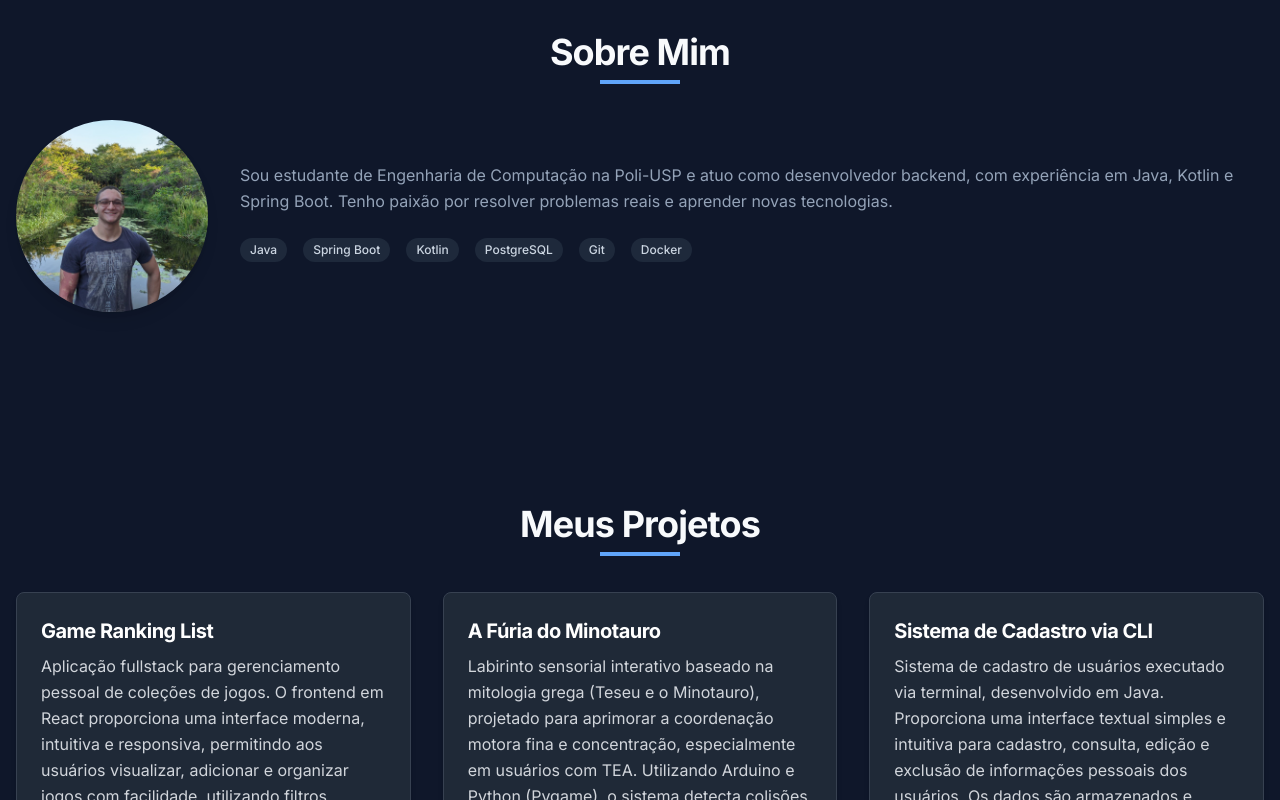
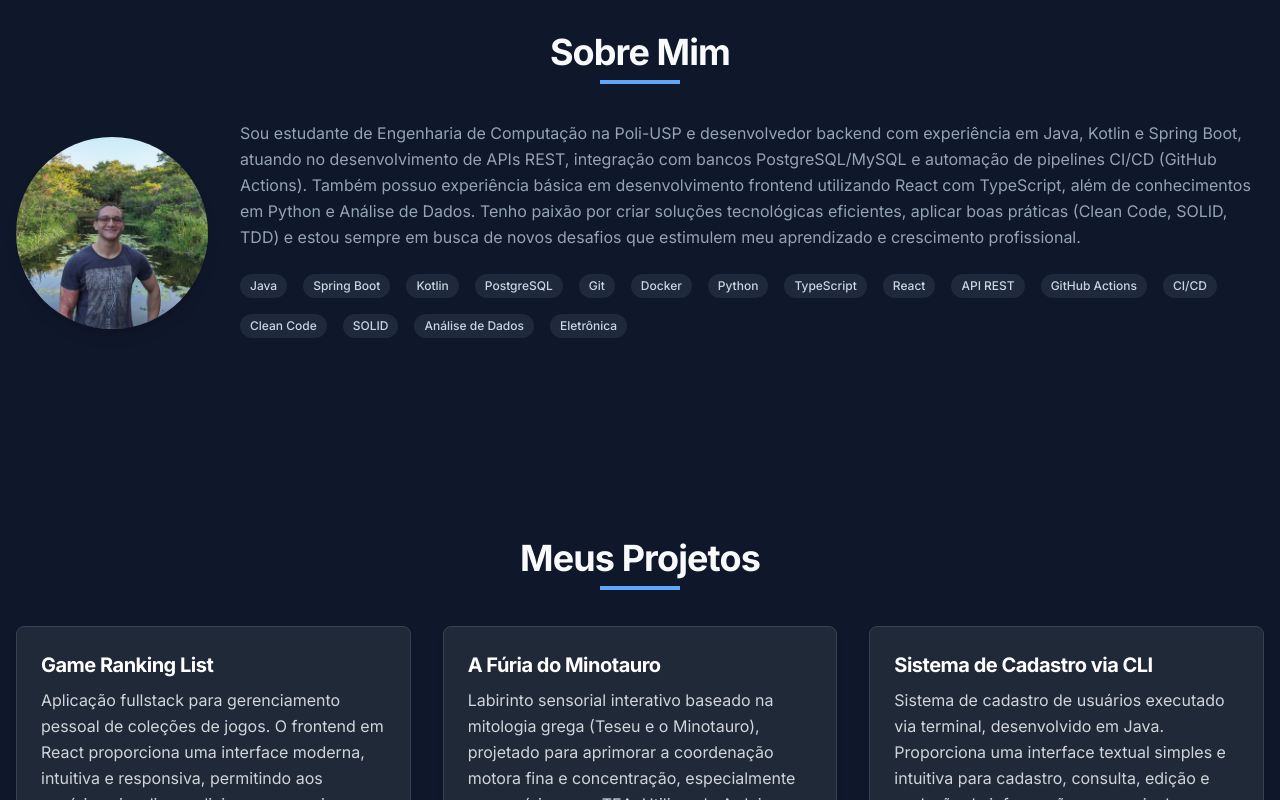
Before and after one commit to caiovilquer/portifolio, a React (Vite) app: page / in a window 1280 px wide. Shown: the part 1120-1920 px from the top of the page. Built offline with nearby package versions, Linux system fonts and the light colour scheme.

Commit message:
feat: update About page with enhanced personal description and skills; modify Contact button style

```diff
--- a/src/pages/About.tsx
+++ b/src/pages/About.tsx
@@ -39,10 +39,15 @@ const About: React.FC = () => (
           viewport={{ once: true }}
           transition={{ duration: 0.5, delay: 0.2 }}
         >
-          Sou estudante de Engenharia de Computação na Poli-USP e atuo como
-          desenvolvedor backend, com experiência em Java, Kotlin e Spring Boot.
-          Tenho paixão por resolver problemas reais e aprender novas
-          tecnologias.
+          Sou estudante de Engenharia de Computação na Poli-USP e desenvolvedor
+          backend com experiência em Java, Kotlin e Spring Boot, atuando no
+          desenvolvimento de APIs REST, integração com bancos PostgreSQL/MySQL e
+          automação de pipelines CI/CD (GitHub Actions). Também possuo
+          experiência básica em desenvolvimento frontend utilizando React com
+          TypeScript, além de conhecimentos em Python e Análise de Dados. Tenho
+          paixão por criar soluções tecnológicas eficientes, aplicar boas
+          práticas (Clean Code, SOLID, TDD) e estou sempre em busca de novos
+          desafios que estimulem meu aprendizado e crescimento profissional.
         </motion.p>
 
         <motion.div
@@ -52,13 +57,28 @@ const About: React.FC = () => (
           viewport={{ once: true }}
           transition={{ duration: 0.5, delay: 0.3 }}
         >
-          {["Java", "Spring Boot", "Kotlin", "PostgreSQL", "Git", "Docker"].map(
-            (skill, index) => (
-              <span key={index} className="tech-tag">
-                {skill}
-              </span>
-            )
-          )}
+          {[
+            "Java",
+            "Spring Boot",
+            "Kotlin",
+            "PostgreSQL",
+            "Git",
+            "Docker",
+            "Python",
+            "TypeScript",
+            "React",
+            "API REST",
+            "GitHub Actions",
+            "CI/CD",
+            "Clean Code",
+            "SOLID",
+            "Análise de Dados",
+            "Eletrônica",
+          ].map((skill, index) => (
+            <span key={index} className="tech-tag">
+              {skill}
+            </span>
+          ))}
         </motion.div>
       </div>
     </motion.div>
--- a/src/pages/Contact.tsx
+++ b/src/pages/Contact.tsx
@@ -28,7 +28,7 @@ const Contact: React.FC = () => {
         </p>
 
         <div className="flex flex-col sm:flex-row justify-center gap-6 mb-10">
-          <a href="mailto:caio@vilquer.dev" className="btn">
+          <a href="mailto:caio@vilquer.dev" className="btn-outline">
             <svg
               xmlns="http://www.w3.org/2000/svg"
               className="h-5 w-5 mr-2"
```
